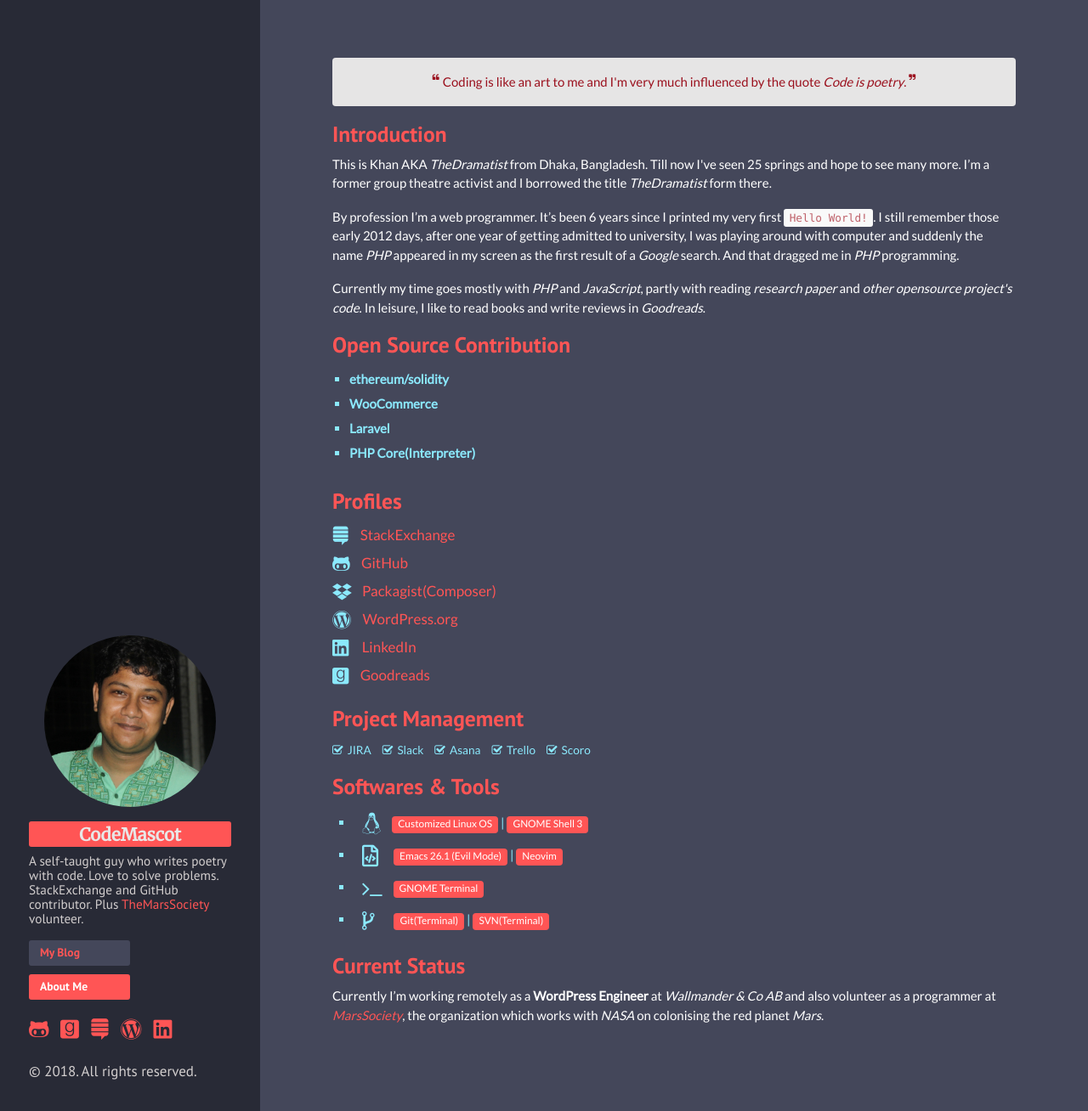
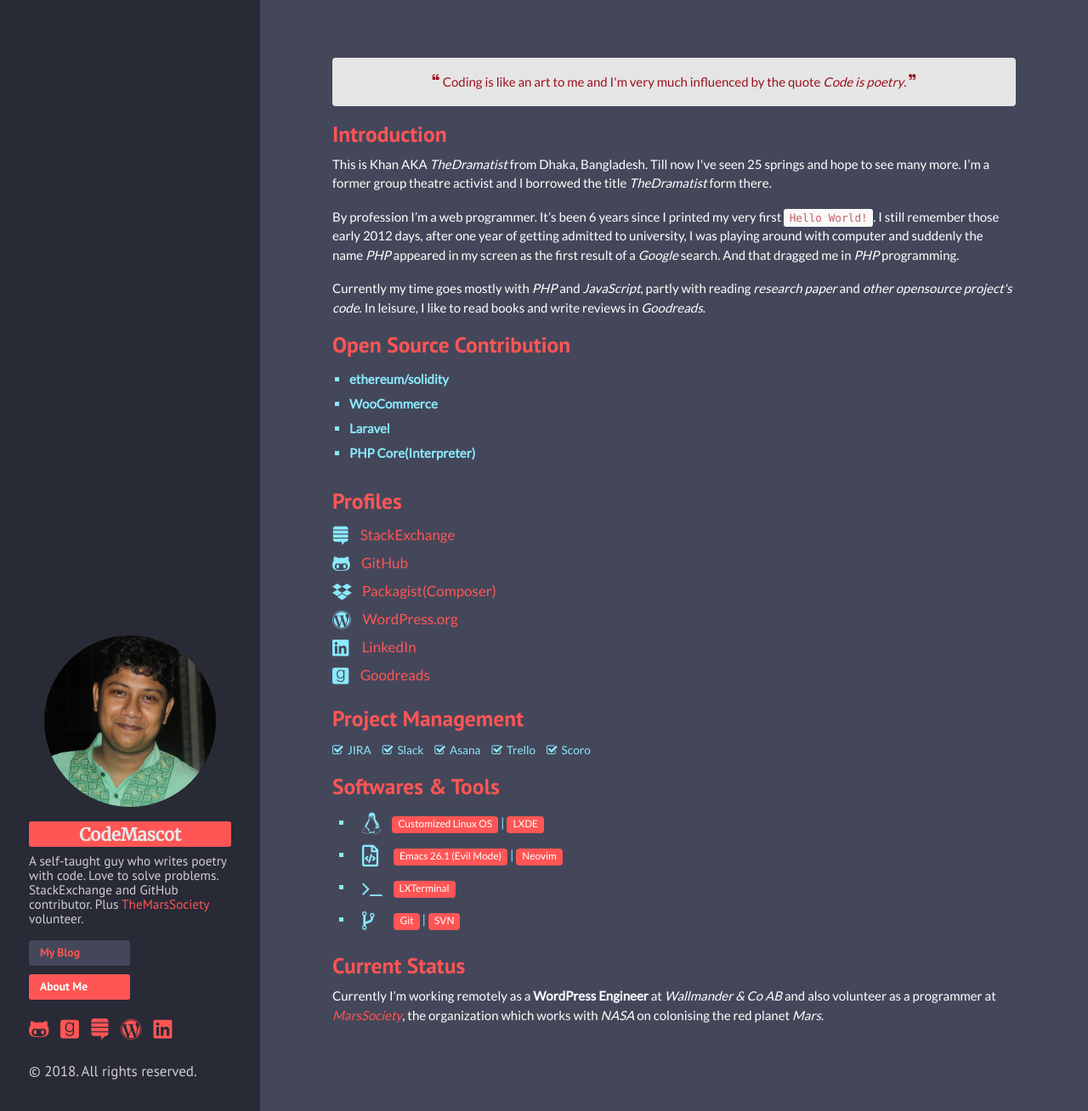
Before and after one commit to khanrn/codemascot.github.io, a Jekyll site: the page built from about-me/index.html, in a window 1280 px wide and 1308 px high. Shown: the whole window at 85% size. Built offline with Jekyll 4.4.1, drawn with Linux system fonts in a browser that asks for light colours; nearby versions of some CDN libraries; some web fonts are replaced.

Commit message:
Fix Softwares & Tools

```diff
--- a/about-me/index.html
+++ b/about-me/index.html
@@ -55,16 +55,16 @@
 	<h1 class="page-title">Softwares & Tools</h1>
 	<ul class="software-tools">
 		<li class="os">
-			<span>Customized Linux OS</span> | <span>GNOME Shell 3</span>
+			<span>Customized Linux OS</span> | <span>LXDE</span>
 		</li>
 		<li class="ide">
 			<span>Emacs 26.1 (Evil Mode)</span> | <span>Neovim</span>
 		</li>
 		<li class="editor">
-			<span>GNOME Terminal</span>
+			<span>LXTerminal</span>
 		</li>
 		<li class="vcs">
-			<span>Git(Terminal)</span> | <span>SVN(Terminal)</span>
+			<span>Git</span> | <span>SVN</span>
 		</li>
 	</ul>
 
```
